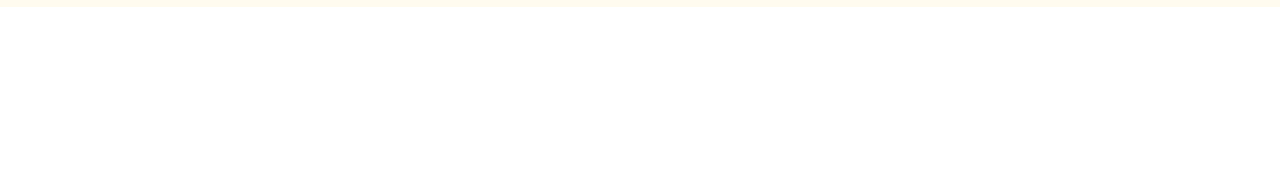
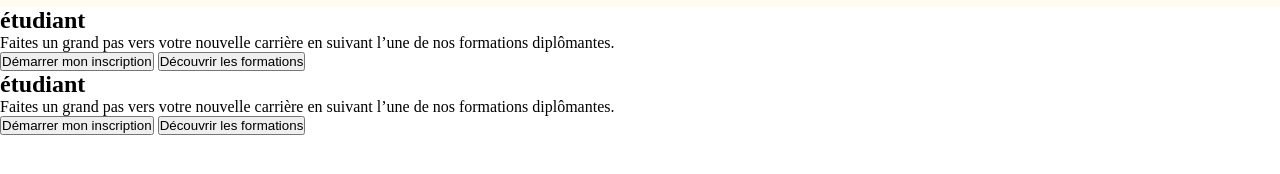
Before and after one commit to ibrahim-bkrn/landing_page_efrei, a plain HTML site: page index.html in a window 1280 px wide. Shown: the part 564-738 px from the top of the page. Drawn offline with Linux system fonts and the light colour scheme.

Commit message:
nouvelle modif avec commentaire

```diff
--- a/index.html
+++ b/index.html
@@ -42,6 +42,7 @@
     </header>
 
     <main>
+        <!-- Premiere section de présentation -->
         <section class="sc-inbMCfeMGwJa">
             <div>
                 <h2>Des compétences d'aujourd’hui qui<br> ont de l'avenir</h2>
@@ -49,7 +50,30 @@
             </div>
             <img src="https://oc-assets.imgix.net/modules/sdzv4-main/latest/images/home_banner-16deed9ecd0a8ef5b79c.jpg?auto=compress,format&q=80&w=568&dpr=1" alt="Personne en visio">
         </section>
+
+        <!-- La section avec les formations pour les étudiants et les employeur -->
+        <section class="deuxiemeSection">
+            <article class="sectionEtudiant">
+                <h2>étudiant</h2>
+                <p>Faites un grand pas vers votre nouvelle carrière en suivant l’une de nos formations diplômantes.</p>
+                <div class="boutonsEtudiant&Employeur">
+                    <button>Démarrer mon inscription</button>
+                    <button>Découvrir les formations</button>
+                </div>
+            </article>
+
+            <article class="sectionEmployeur">
+                <h2>étudiant</h2>
+                <p>Faites un grand pas vers votre nouvelle carrière en suivant l’une de nos formations diplômantes.</p>
+                <div class="boutonsEtudiant&Employeur">
+                    <button>Démarrer mon inscription</button>
+                    <button>Découvrir les formations</button>
+                </div>
+            </article>
+        </section>
     </main>
+
+
     <footer>
 
     </footer>
```
